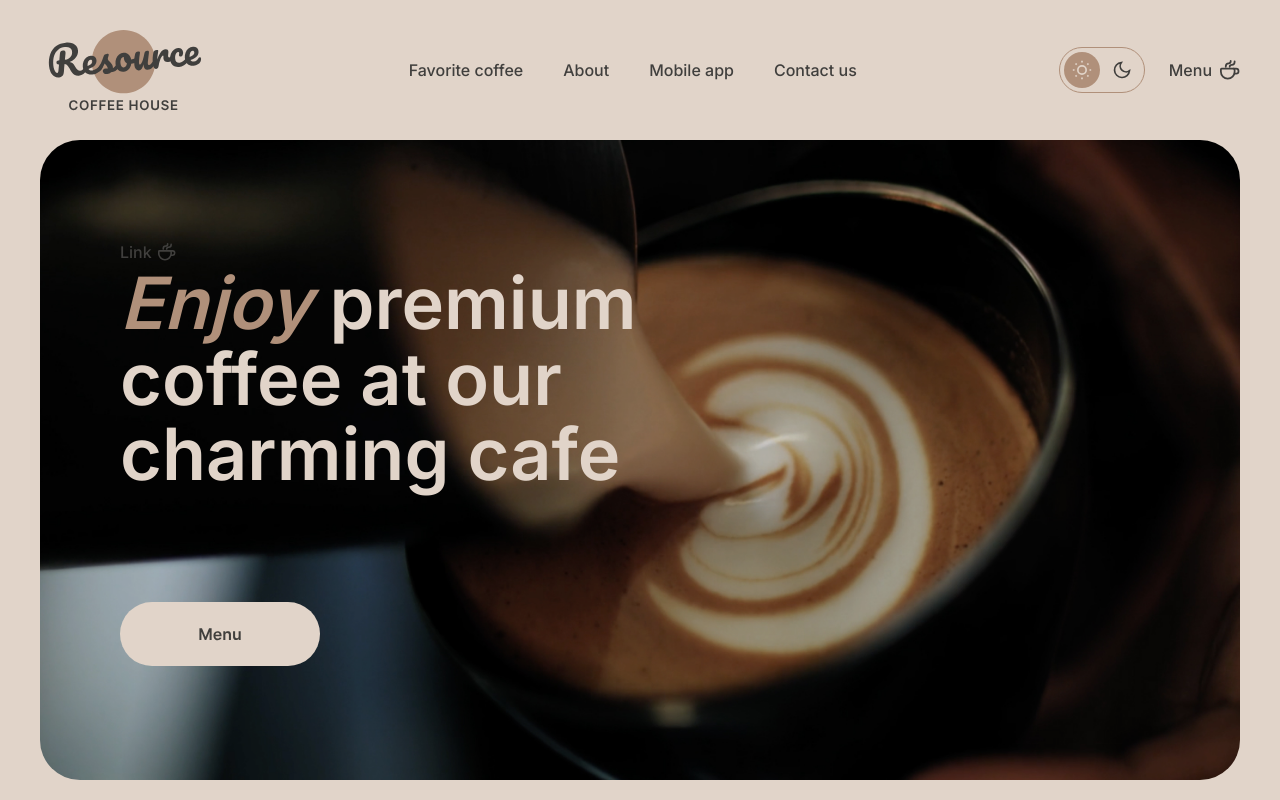
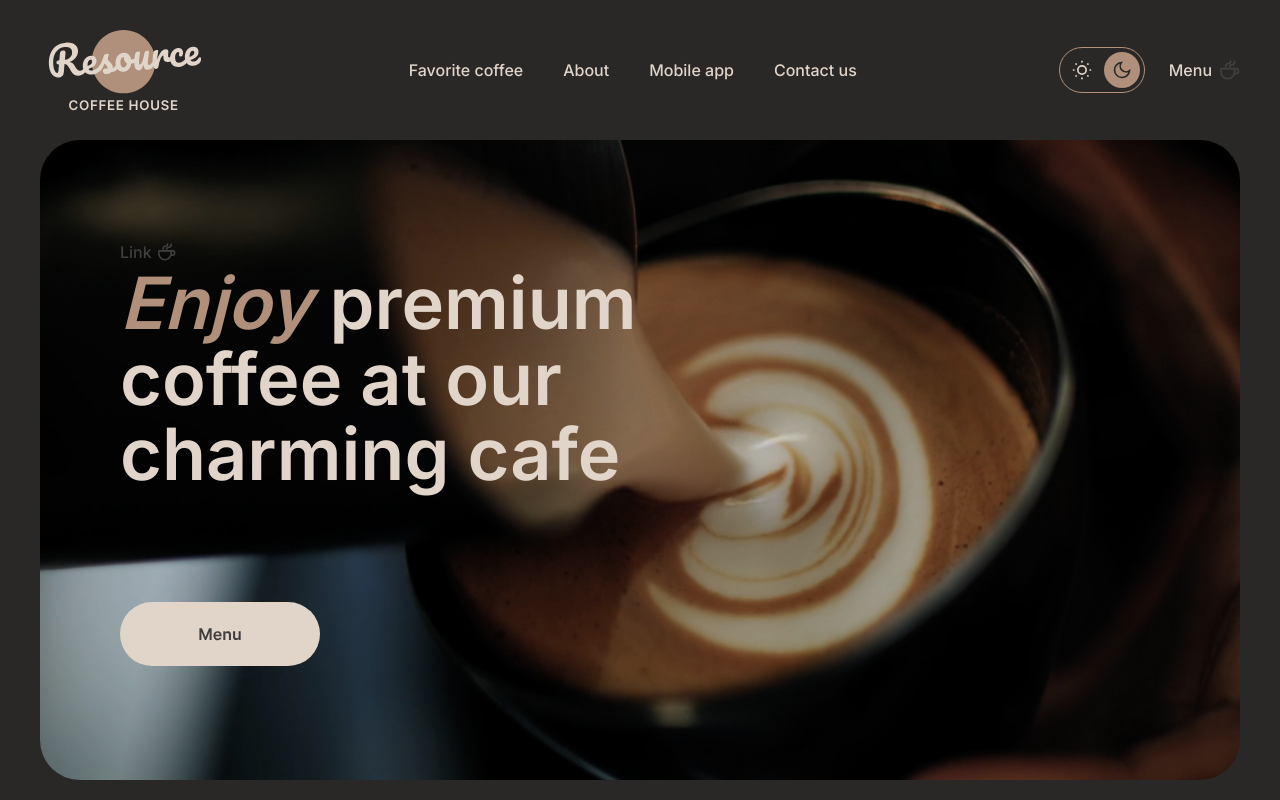
Before and after one commit to kolomoytseva2018-cyber/resource-coffee-house, a plain HTML site: page index.html in a window 1280 px wide. Both pictures are taken after a click on the button 1121 px from the left and 70 px from the top of the page. Shown: the top 800 px of the page. Drawn offline with Linux system fonts and the light colour scheme.

Commit message:
Implement theme switcher and dynamic logo change

```diff
--- a/index.html
+++ b/index.html
@@ -15,7 +15,17 @@
         <nav class="nav">
             <!-- Логотип-картинка -->
             <a href="#" class="logo">
-                <img src="assets/icons/logo.svg" alt="Resource Coffee House">
+
+                <img
+                    src="assets/icons/logo.svg"
+                    class="logo-light"
+                    alt="Resource Coffee House">
+
+                <img
+                    src="assets/icons/logodark.svg"
+                    class="logo-dark"
+                    alt="Resource Coffee House">
+
             </a>
 
             <!-- Навигационное меню -->
--- a/script.js
+++ b/script.js
@@ -151,3 +151,32 @@ prevSlide.addEventListener("click", () => {
     showCoffee(currentCoffee);
 
 });
+
+// =====================
+// Theme switch
+// =====================
+
+const themeOptions = document.querySelectorAll(".theme-option");
+
+themeOptions.forEach(option => {
+
+    option.addEventListener("click", () => {
+
+        // меняем активную кнопку
+        themeOptions.forEach(btn => {
+            btn.classList.remove("active");
+        });
+
+        option.classList.add("active");
+
+
+        // переключаем тему
+        if (option.getAttribute("aria-label") === "Dark mode") {
+            document.body.classList.add("dark-theme");
+        } else {
+            document.body.classList.remove("dark-theme");
+        }
+
+    });
+
+});
--- a/style.css
+++ b/style.css
@@ -27,6 +27,18 @@
     --border-inverse: #C1B6AD;
     --footer-bg: #403F3D;
     --footer-text: #E1D4C9;
+}
+
+.logo-dark {
+    display: none;
+}
+
+body.dark-theme .logo-light {
+    display: none;
+}
+
+body.dark-theme .logo-dark {
+    display: block;
 }
 
 *, *::before, *::after {
@@ -77,6 +89,23 @@ img {
 
 .logo img {
     height: 100px;
+}
+
+/* Логотипы темы */
+
+.logo-light {
+    display: block;
+}
+
+.logo-dark {
+    display: none;
+}
+
+body.dark-theme .logo-light {
+    display: none;
+}
+
+body.dark-theme .logo-dark {
     display: block;
 }
 
```
